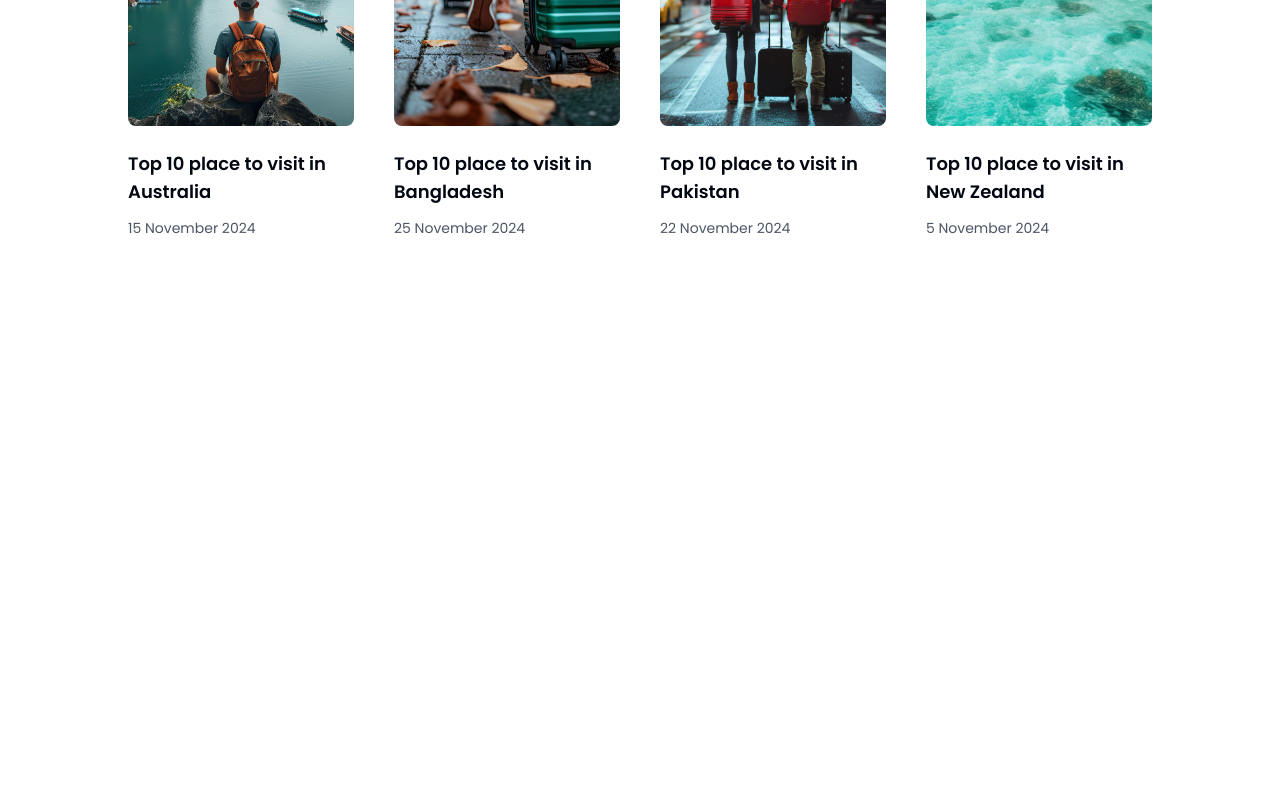
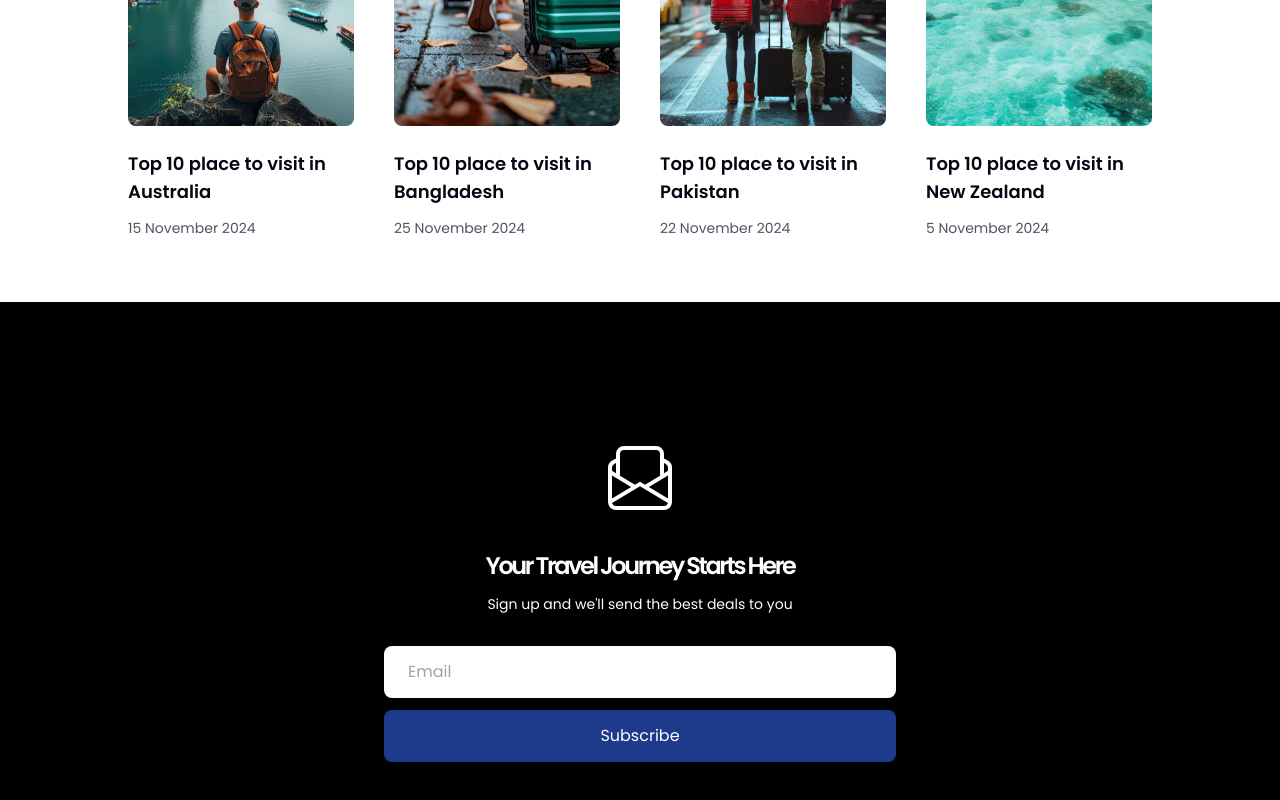
Before and after one commit to Vlad-2109/next-travel-website, a Next.js app: page / in a window 1280 px wide. Shown: the part 3734-4534 px from the top of the page. Before the commit the page ends 4036 px from the top, so only its background shows below. Built offline with nearby package versions, Linux system fonts and the light colour scheme.

Commit message:
add newsletter section

```diff
--- a/src/components/Home/Home.tsx
+++ b/src/components/Home/Home.tsx
@@ -5,6 +5,7 @@
 import WhyChoose from './WhyChoose/WhyChoose';
 import Review from './Reviews/Review';
 import News from './News/News';
+import Newsletter from './Newsletter/Newsletter';
 
 const Home = () => {
 	return (
@@ -15,6 +16,7 @@
 			<WhyChoose />
 			<Review />
 			<News />
+			<Newsletter />
 		</div>
 	);
 };
--- /dev/null
+++ b/src/components/Home/Newsletter/Newsletter.tsx
@@ -0,0 +1,28 @@
+import { BsEnvelopePaper } from 'react-icons/bs';
+
+const Newsletter = () => {
+	return (
+		<div className="bg-black pt-16 pb-16 flex flex-col items-center justify-center w-full ">
+			<BsEnvelopePaper className="w-16 h-16 mt-20 text-white" />
+			<h1 className="text-lg sm:text-lg md:text-2xl text-white font-semibold mt-10 -tracking-widest">
+				Your Travel Journey Starts Here
+			</h1>
+			<p className="mt-3 text-white text-xs sm:text-sm">
+				Sign up and we&apos;ll send the best deals to you
+			</p>
+			{/* Subscription input and buttons */}
+			<div className="w-full">
+				<input
+					type="text"
+					className="px-6 py-3.5 bg-white mt-8 w-[95%] sm:w-[80%] md:w-[60%] lg:w-[40%] block mx-auto rounded-lg outline-none"
+					placeholder="Email"
+				/>
+				<button className="px-6 py-3.5 bg-blue-900 hover:bg-blue-950 text-white transition-all duration-200 mt-3 w-[95%] sm:w-[80%] md:w-[60%] lg:w-[40%] block mx-auto rounded-lg outline-none">
+					Subscribe
+				</button>
+			</div>
+		</div>
+	);
+};
+
+export default Newsletter;
```
